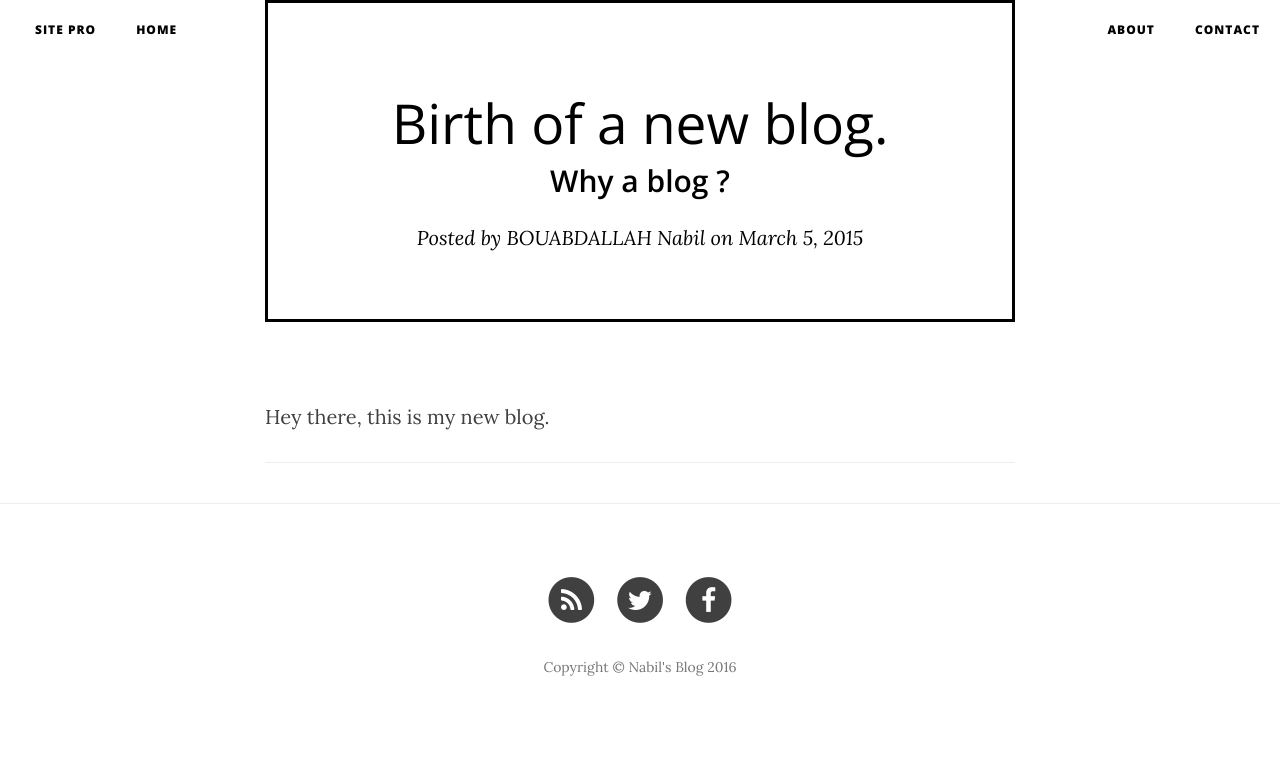
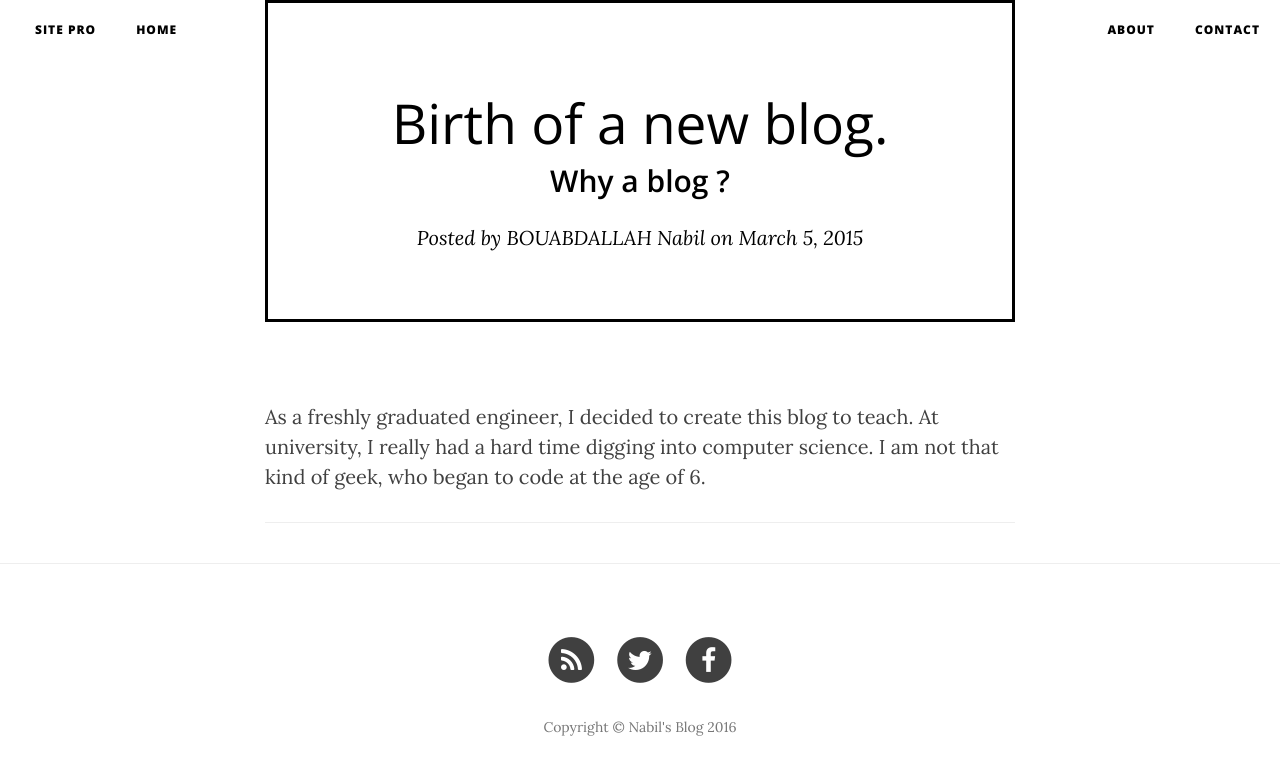
Before and after one commit to nabilbouab/nabilbouab.github.io, a Jekyll site: the page built from _posts/2015-03-05-first-article.markdown, in a window 1280 px wide. Shown: the top 775 px of the page. Built offline with Jekyll 4.4.1, drawn with Linux system fonts in a browser that asks for light colours; nearby versions of some CDN libraries.

Commit message:
fixup! first commit

```diff
--- a/_posts/2015-03-05-first-article.markdown
+++ b/_posts/2015-03-05-first-article.markdown
@@ -6,4 +6,6 @@ date:       2015-03-05 07:45:00
 author:     BOUABDALLAH Nabil
 ---
 
-Hey there, this is my new blog.
+As a freshly graduated engineer, I decided to create this blog to teach.
+At university, I really had a hard time digging into computer science. I
+am not that kind of geek, who began to code at the age of 6.
```
